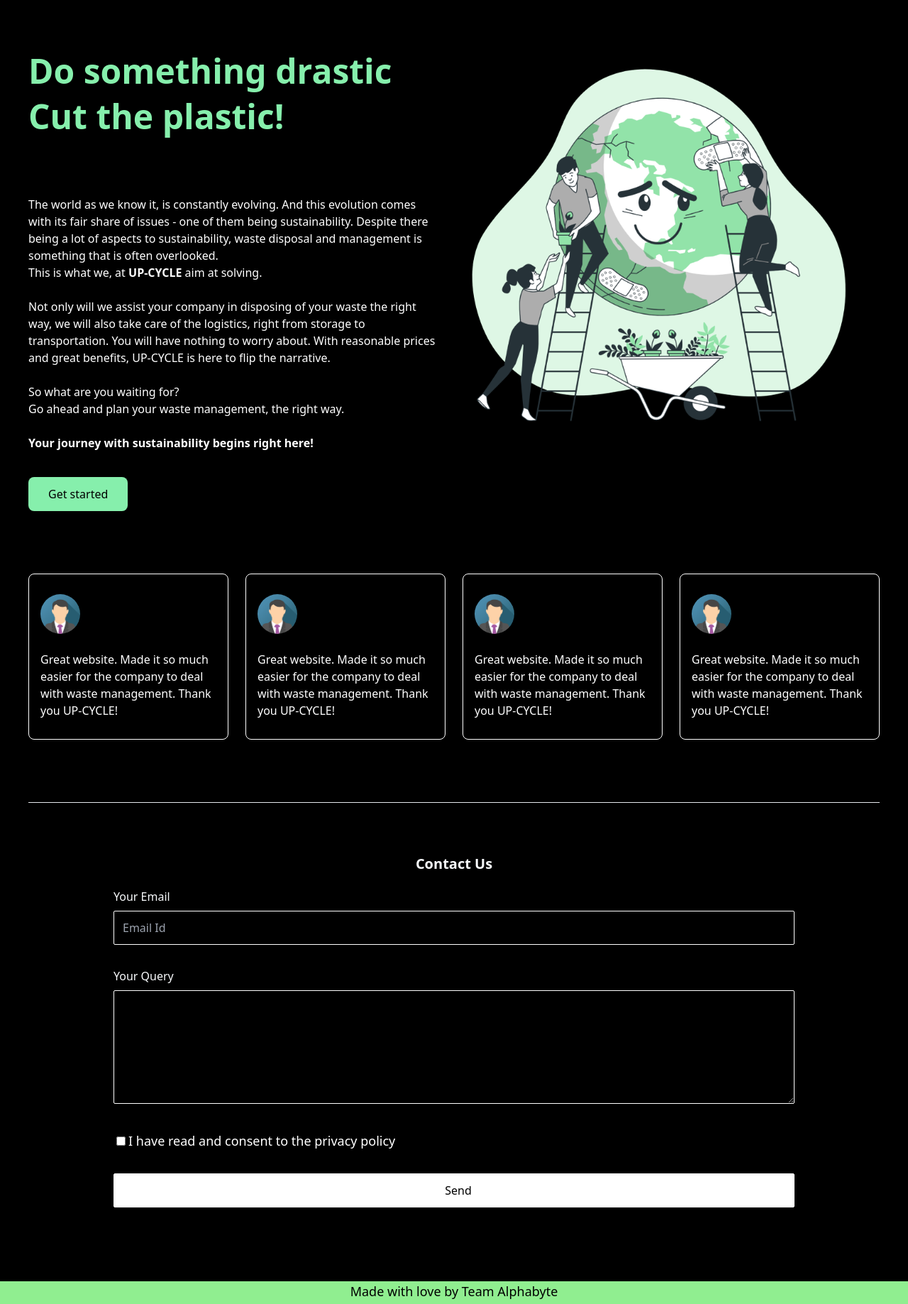
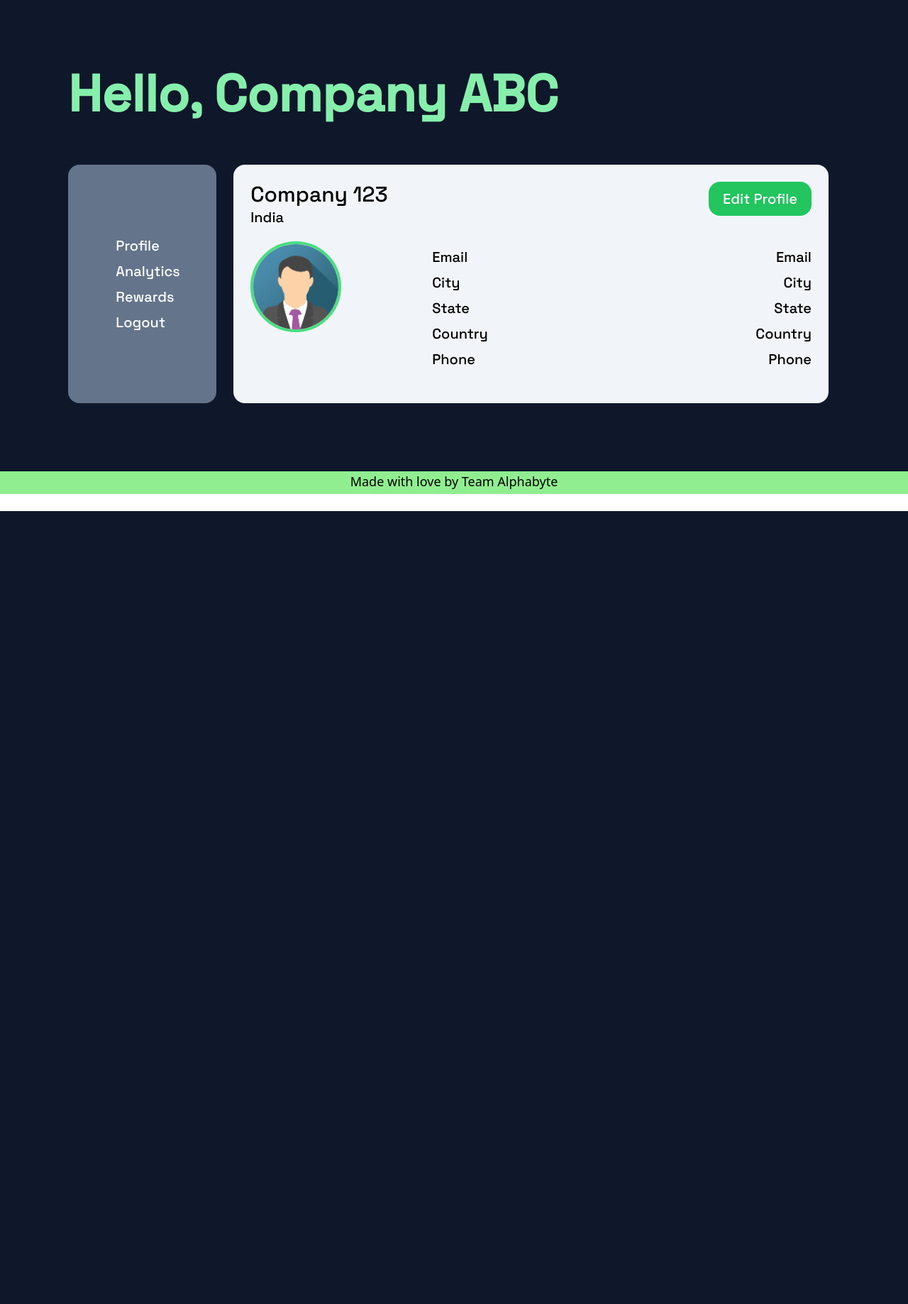
Before and after one commit to World-Konkani-Centre/SCL-2022-AlphaByte, a Django app: page /Profile/ in a window 1280 px wide. Shown: the part 80-1917 px from the top of the page at 71% size. After the commit the page ends 800 px from the top, so only its background shows below. Run offline with Django 4.2, Linux system fonts and the light colour scheme; a user stored in the database is signed in; some libraries are stand-ins or nearby versions; some web fonts are replaced.

Commit message:
Profile Page Added

```diff
--- a/App/templates/App/home.html
+++ b/App/templates/App/home.html
@@ -12,7 +12,7 @@
 
 <body>
     {% block content %}
-    <div class="main bg-black h-5000 py-20 px-10 ">
+    <div class="main bg-slate-900 h-5000 py-20 px-10 ">
         <div class="text-3x1 text-green-300 flex place-content-around ">
           <div class="w-3/5">
            <h1 class="max-w text-5xl font-bold leading-10"> Do something drastic</h1><br>
@@ -74,11 +74,11 @@
       <form class="w-4/5">
         <div class="w-full relative">
           <p class="text-slate-50 text-left mt-5">Your Email</p>
-          <input class="w-full my-2 bg-black border-white border rounded-sm hover:border-slate-500 indent-3 h-12 text-white" type="text" placeholder="Email Id"></input>
+          <input class="w-full my-2 bg-slate-900 border-white border rounded-sm hover:border-slate-500 indent-3 h-12 text-white" type="text" placeholder="Email Id"></input>
         </div><br>
         <div class="w-auto relative min-w-4/5">
           <p class="text-slate-50 text-left">Your Query</p>
-          <textarea class="w-full h-40 my-2 bg-black border-white border rounded-sm hover:border-slate-500 indent-3 h-12 text-white" placeholder="Your Text Here">                     </textarea>
+          <textarea class="w-full h-40 my-2 bg-slate-900 border-white border rounded-sm hover:border-slate-500 indent-3 h-12 text-white py-2" placeholder="Your Text Here"></textarea>
         </div>
         <div class="w-auto relative min-w-4/5">
           <br>
--- /dev/null
+++ b/App/templates/App/profile.html
@@ -0,0 +1,55 @@
+<!DOCTYPE html>
+<html lang="en">
+<head>
+    <meta charset="UTF-8">
+    <meta http-equiv="X-UA-Compatible" content="IE=edge">
+    <meta name="viewport" content="width=device-width, initial-scale=1.0">
+    <title>Report</title>
+</head>
+
+{% extends 'App/base.html' %}
+{%load static%}
+
+<body>
+    {% block content %}
+    <div class="content bg-slate-900 sm:p-24 p-4 w-full">
+        <div class="min-w-full font-space mb-16">
+            <h1 class="text-green-300 lg:text-7xl md:text-4xl text-2xl font-bold ">Hello, Company ABC</h1>
+        </div>
+        <div class="flex no-wrap sm:gap-4 md:gap-2 gap-1 bg-slate-900 w-full place-content-evenly">
+            <div class="flex flex-col bg-slate-500 rounded-2xl items-center justify-center space-around basis-1/5">
+                <ul class="text-white text-xl font-space my-8 sm:indent-4 sm:text-left text-center my-4">
+                    <li class="my-2"><a href="/Profile">Profile</a></li>
+                    <li class="my-2"><a href="/Profile">Analytics</a></li>
+                    <li class="my-2"><a href="/Profile">Rewards</a></li>
+                    <li class="my-2"><a href="/Profile">Logout</a></li>
+                </ul>
+            </div>
+            <div class="bg-slate-100 font-space rounded-2xl basis-4/5 sm:mx-4 mx-2 p-6 flex flex-col align-center">
+                <div class="text-black mb-2 sm:mb-5 flex flex-row md:place-content-between">
+                    <div>
+                        <h3 class="text-lg md:text-2xl lg:text-3xl">Company 123</h3>
+                        <p class="text-sm md:text-lg lg:text-xl">India</p>
+                    </div>
+                    <button class="md:text-lg lg:text-xl bg-green-500 text-white text-center rounded-2xl w-fit md:px-5 hidden md:block
+                    h-12">Edit Profile</button>
+                </div>
+                <div class="text-black text-left flex flex-col md:gap-24 md:flex-row">
+                    <div class="rounded-full shrink-0 border-4 border-green-400 bg-slate-50 overflow-hidden h-24 w-24 sm:h-32 sm:w-32">
+                        <img src="{% static '/IMGS/avatar.png' %}" class="object-fill"/>
+                    </div>
+                    <ul class="basis-3/4 ml-8">
+                    <li class="flex md:place-content-between flex-col my-2 md:flex-row"><p class="text-sm md:text-lg lg:text-xl">Email</p><p class="text-sm md:text-lg lg:text-xl">Email</p></li>
+                    <li class="flex md:place-content-between flex-col my-2 md:flex-row"><p class="text-sm md:text-lg lg:text-xl">City</p><p class="text-sm md:text-lg lg:text-xl">City</p></li>
+                    <li class="flex md:place-content-between flex-col my-2 md:flex-row"><p class="text-sm md:text-lg lg:text-xl">State</p><p class="text-sm md:text-lg lg:text-xl">State</p></li>
+                    <li class="flex md:place-content-between flex-col my-2 md:flex-row"><p class="text-sm md:text-lg lg:text-xl">Country</p><p class="text-sm md:text-lg lg:text-xl">Country</p></li>
+                    <li class="flex md:place-content-between flex-col my-2 mb-6 md:flex-row"><p class="text-sm md:text-lg lg:text-xl">Phone</p><p class="text-sm md:text-lg lg:text-xl">Phone</p></li>
+                    </ul>
+                </div>
+                <button class="text-md bg-green-500 text-white text-center rounded-2xl px-4 md:hidden h-12">Edit Profile</button>
+            </div>
+        </div>
+    </div>
+    {% endblock %}
+</body>
+</html>
--- a/App/views.py
+++ b/App/views.py
@@ -48,7 +48,7 @@ def Awareness(request):
 
 @login_required(login_url='login')
 def ProfilePage(request):
-    return render(request,'App/home.html')
+    return render(request,'App/profile.html')
 
 @login_required(login_url='login')
 def report(request):
```
Also changed, not shown: db.sqlite3.
